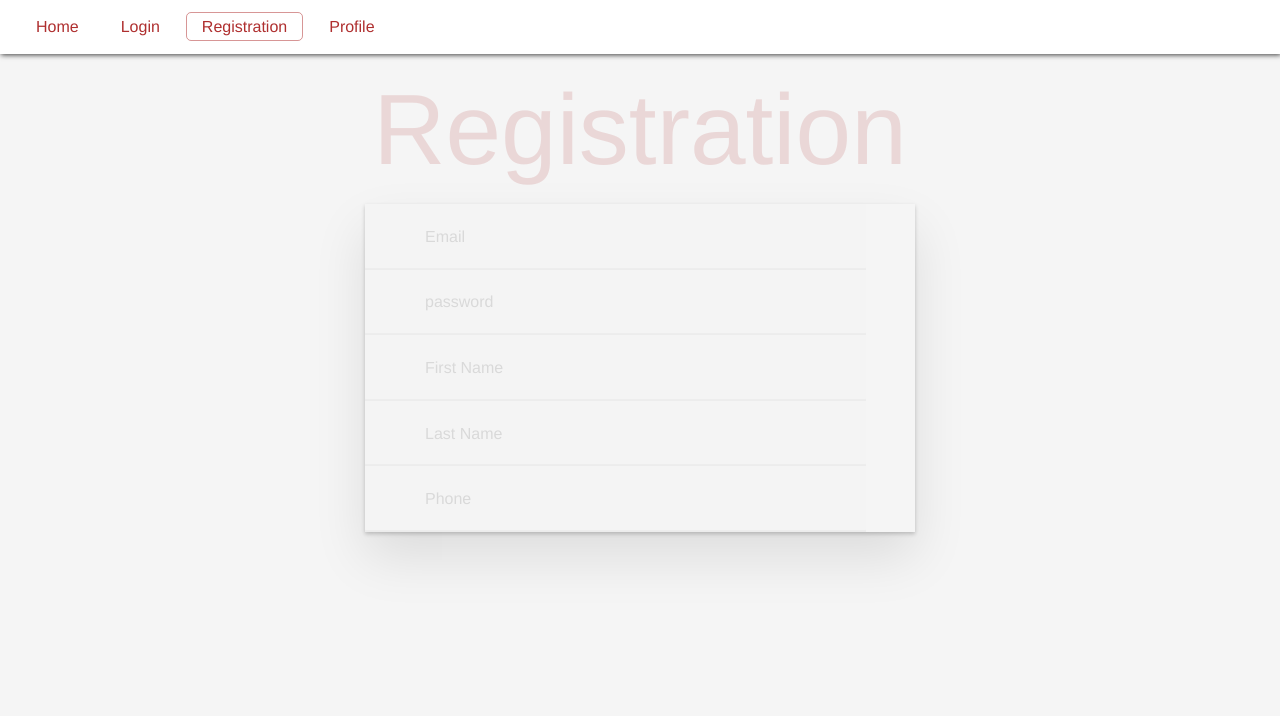
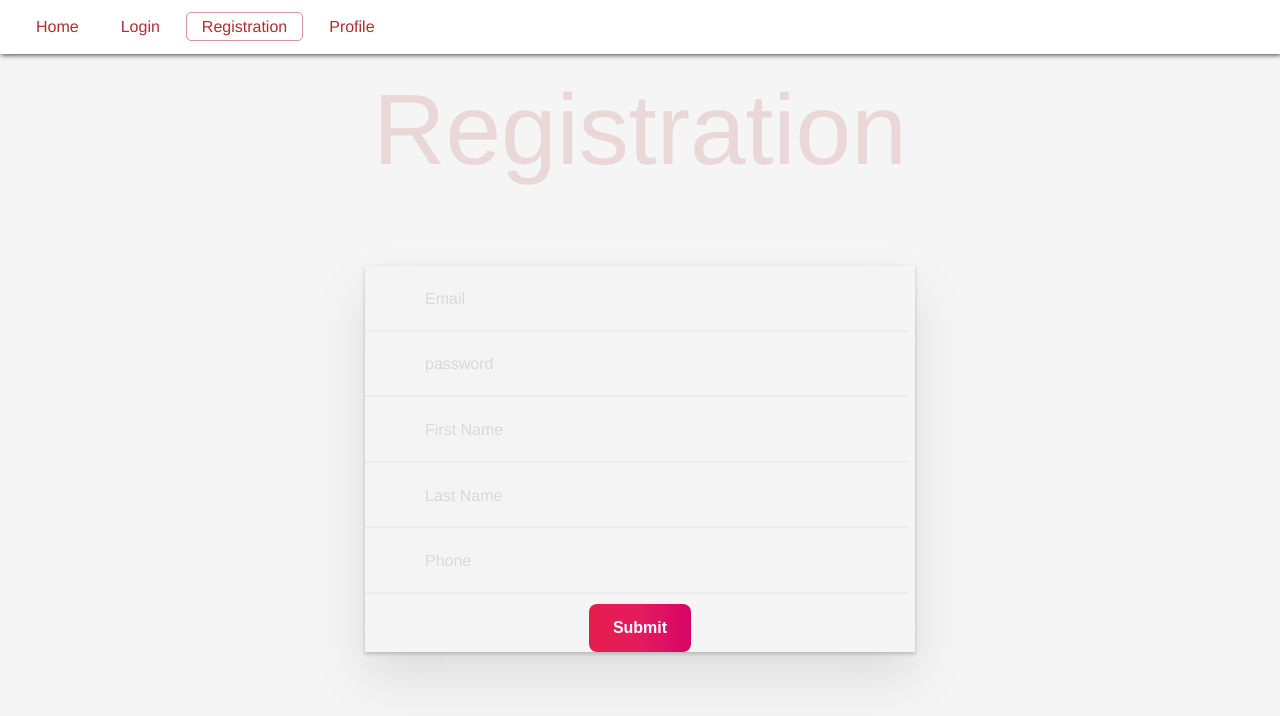
Before and after one commit to T-Tsava/react-app, a React (Create React App) app: page /registration in a window 1280 px wide. Shown: the top 716 px of the page. Built offline with nearby package versions, Linux system fonts and the light colour scheme.

Commit message:
registration

```diff
--- a/package.json
+++ b/package.json
@@ -13,6 +13,7 @@
     "dotenv": "^16.0.0",
     "react": "^17.0.2",
     "react-dom": "^17.0.2",
+    "react-hook-form": "^7.29.0",
     "react-router-dom": "^6.3.0",
     "react-scripts": "5.0.0",
     "web-vitals": "^2.1.4"
--- a/src/api/axiosApi.js
+++ b/src/api/axiosApi.js
@@ -1,8 +1,11 @@
 import axios from 'axios';
 
-const APIURL = 'https://node-todo-api-heroku-websmart.herokuapp.com/api/tasks/';
+const APIURLLOCAL = 'https://node-todo-api-heroku-websmart.herokuapp.com/api/tasks/';
+const APIURL = 'http://localhost:3005/api/tasks/';
+const APIURLusers = 'http://localhost:3005/api/users/';
 
 const API = {
+    // Tasks
     getTasks: async () => {
         const {data: toDoList} = await axios.get(APIURL);
         return toDoList;
@@ -26,5 +29,19 @@ const API = {
         const {data: toDoList} = await axios.get(`${APIURL}/filter/`+ filterName);
         return toDoList;
     },
+    // Users
+    getUsers: async () => {
+        const {data: toDoList} = await axios.get(APIURLusers);
+        return toDoList;
+    },
+    postUser: async (addUser) => {
+       await axios.post(APIURLusers, {addUser});
+    },
+    deleteUser: async (userId) => {
+        await axios.delete(APIURLusers + userId);
+    },
+    updateUser: async (userId, updateTodoArr) => {
+        await axios.patch(APIURLusers + userId, updateTodoArr);
+    },
 }
 export default API;
--- a/src/components/stylesheets/todos.css
+++ b/src/components/stylesheets/todos.css
@@ -10,6 +10,7 @@
     width: 550px;
     margin:0 auto;
     box-shadow: 0 2px 4px 0 rgb(0 0 0 / 20%), 0 25px 50px 0 rgb(0 0 0 / 10%);
+
   }
   .todos {
     width:550px;
@@ -67,3 +68,19 @@
   .removeAllButton:hover {
     text-decoration: underline;
   }
+  .registerSubmit {
+
+    display: block;
+    outline: none;
+    cursor: pointer;
+    font-size: 16px;
+    line-height: 20px;
+    font-weight: 600;
+    border-radius: 8px;
+    padding: 14px 24px;
+    border: none;
+    transition: box-shadow 0.2s ease 0s, -ms-transform 0.1s ease 0s, -webkit-transform 0.1s ease 0s, transform 0.1s ease 0s;
+    background: linear-gradient(to right, rgb(230, 30, 77) 0%, rgb(227, 28, 95) 50%, rgb(215, 4, 102) 100%);
+    color: #fff;
+    margin:10px auto;
+  }
--- a/src/index.css
+++ b/src/index.css
@@ -21,7 +21,7 @@ body {
   opacity: 1; /* Firefox */
 }
 .input {
-  width:425px;
+  width:85%;
   padding: 16px 16px 16px 60px;
   border: none;
   background: rgba(0, 0, 0, 0.003);
@@ -62,3 +62,7 @@ nav a:hover {
 nav a:active {
   border-color: rgba(175, 47, 47, 0.5);
 }
+.registrationCompleted {
+  text-align: center;
+  height:30px;
+}
--- a/src/routes/registration.js
+++ b/src/routes/registration.js
@@ -1,29 +1,59 @@
+import {useState} from 'react';
+import { useForm } from "react-hook-form";
+import API from '../api/axiosApi';
+
 const Registration = () => {
+  const [message, setMessage] = useState('');
+  const { register, handleSubmit, reset } = useForm({ shouldUseNativeValidation: true });
+
+  const onSubmit = async (data, e) => {
+    e.preventDefault();
+
+    try {
+      await API.postUser(data);
+      setMessage(`thank you ${data.firstName} your registration is completed!`);
+      reset();
+    } catch (error) {
+      setMessage('Email already exists');
+    }
+  };
     return (
       <div className='container'>
         <h1 className='title'>Registration</h1>
+        <p className='registrationCompleted'>{message}</p>
         <div className='tasksContainer'>
-          <form>
+          <form onSubmit={handleSubmit(onSubmit)}>
             <input  type="email"
                     name="email"
                     className='input addInput'
-                    placeholder='Email'/>
+                    placeholder='Email'
+                    {...register("email", { required: "Please enter your Email." })}
+                    />
             <input  type="password"
                     name="password"
                     className='input addInput'
-                    placeholder='password'/>
+                    placeholder='password'
+                    {...register("password",{ required: "Please enter your password." })}
+                    />
             <input  type="text"
                     name="firstName"
                     className='input addInput'
-                    placeholder='First Name'/>
+                    placeholder='First Name'
+                    {...register("firstName",{ required: "Please enter your First Name." })}
+                    />
             <input  type="text"
                     name="lastName"
                     className='input addInput'
-                    placeholder='Last Name'/>
+                    placeholder='Last Name'
+                    {...register("lastName",{ required: "Please enter your Last Name." })}
+                    />
             <input  type="text"
                     name="phone"
                     className='input addInput'
-                    placeholder='Phone'/>
+                    placeholder='Phone'
+                    {...register("phone",{ required: "Please enter your Phone." })}
+                    />
+            <input className='registerSubmit' type="submit" />
           </form>
         </div>
       </div>
```
Also changed, not shown: 1 other file (tests, documents, lock files or other folders).
